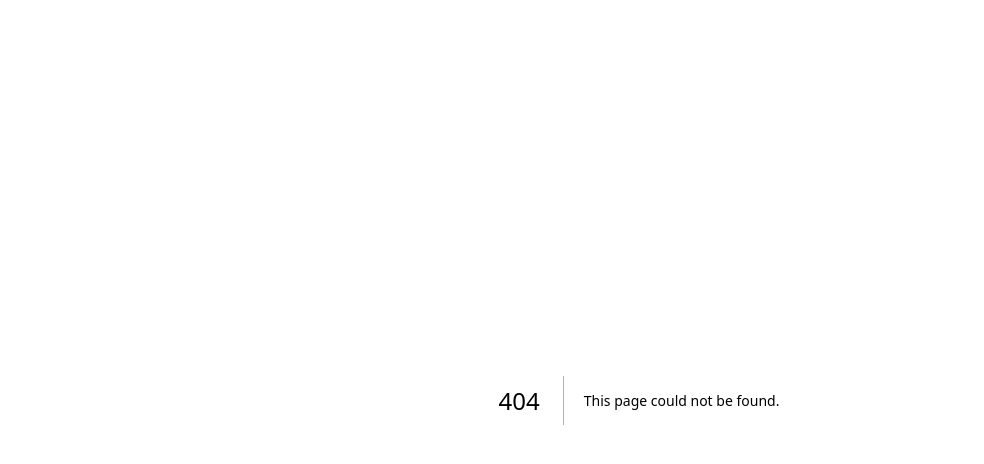
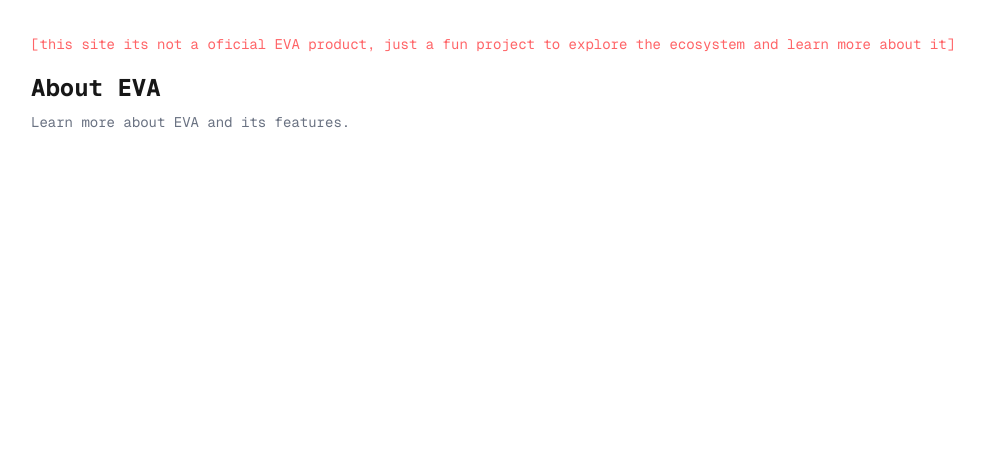
Before and after one commit to jemluz/evervalue-station, a Next.js app: page /about-eva in a window 1280 px wide. Before the commit this address had no page. Shown: the top 464 px of the page, without its empty margins (1-985 px from the left). Built offline with nearby package versions, Linux system fonts and the light colour scheme.

Commit message:
[EVAST-00021][SUB-22] Create routes with minimum content (PR #24)
see more details at issue #22

* feat: add pages `/about-eva`, `/about-us` and `/conversor`
- These pages serve as initial content stubs to be fleshed out with real data and functionality.

* feat: add some top margin

```diff
--- /dev/null
+++ b/src/app/about-eva/page.tsx
@@ -0,0 +1,19 @@
+"use client";
+
+export default function AboutEVAPage() {
+  return (
+    <div className="min-h-screen bg-white p-8 font-mono dark:bg-black dark:text-white">
+      <span className="text-sm text-red-400">
+        [this site its not a oficial EVA product, just a fun project to explore
+        the ecosystem and learn more about it]
+      </span>
+
+      <h1 className="mt-4 mb-2 text-2xl font-bold">About EVA</h1>
+      <p className="mb-8 text-sm text-gray-500 dark:text-gray-400">
+        Learn more about EVA and its features.
+      </p>
+
+      <ul className="space-y-2"></ul>
+    </div>
+  );
+}
--- /dev/null
+++ b/src/app/about-us/page.tsx
@@ -0,0 +1,17 @@
+"use client";
+
+export default function AboutUsPage() {
+  return (
+    <div className="min-h-screen bg-white p-8 font-mono dark:bg-black dark:text-white">
+      <span className="text-sm text-red-400">[this site its not a oficial EVA product, just a fun project to explore the ecosystem and learn more about it]</span>
+
+      <h1 className="mt-4 mb-2 text-2xl font-bold">About Us</h1>
+      <p className="mb-8 text-sm text-gray-500 dark:text-gray-400">
+        How this project came to be and who is behind it.
+      </p>
+
+      <ul className="space-y-2">
+      </ul>
+    </div>
+  );
+}
--- /dev/null
+++ b/src/app/conversor/page.tsx
@@ -0,0 +1,19 @@
+"use client";
+
+export default function ConversorPage() {
+  return (
+    <div className="min-h-screen bg-white p-8 font-mono dark:bg-black dark:text-white">
+      <h1 className="mb-2 text-2xl font-bold">Conversor</h1>
+      <p className="mb-8 text-sm text-gray-500 dark:text-gray-400">
+        check EVA eva price and convert to USD, BRL, BTC, and SATS
+      </p>
+
+      <ul className="space-y-2">
+      </ul>
+
+      <p className="mt-8 text-xs text-gray-400">
+        Last checked at: <span suppressHydrationWarning>sometime</span>
+      </p>
+    </div>
+  );
+}
```
